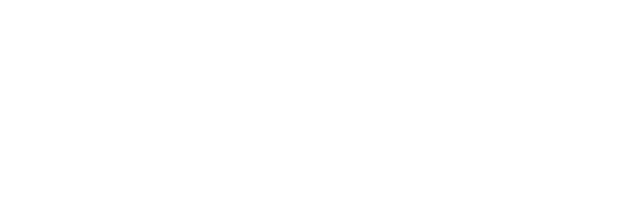
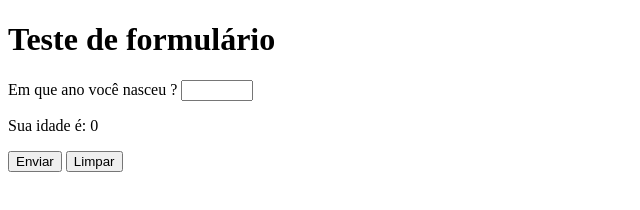
Before and after one commit to joaopgf/HTML5-CSS3, a plain HTML site: page Exercícios/ex025/form010.html in a window 1280 px wide. Shown: the whole page, without its empty margins (0-640 px from the left). Drawn offline with Linux system fonts and the light colour scheme.

Commit message:
ex 025 finalizado

```diff
--- a/Exercícios/ex025/form010.html
+++ b/Exercícios/ex025/form010.html
@@ -6,6 +6,31 @@
     <title>Formulário</title>
 </head>
 <body>
+    <h1>Teste de formulário</h1>
 
+    <form action="cadastro.php" method="get" autocomplete="on">
+
+        <p>
+            <label for="iano">Em que ano você nasceu ?</label>
+            <input type="number" name="ano" id="iano" min="1900" max="2024" oninput="calcIdade()">
+        </p>
+
+        <p>
+            <label for="iidade">Sua idade é:</label>
+            <output id="iidade">0</output>
+        </p>
+
+        <p>
+            <input type="submit" value="Enviar">
+            <input type="reset" value="Limpar">
+        </p>
+    </form>
+
+    <script>
+        function calcIdade(){
+            let atual = new Date().getFullYear()
+            iidade.innerHTML = Number(atual) - Number(iano.value)
+        }
+    </script>
 </body>
 </html>
```
Also changed, not shown: Exercícios/ex025/form007.html (+17 -1 lines), Exercícios/ex025/form008.html (+23 -0 lines), Exercícios/ex025/form009.html (+14 -0 lines).
